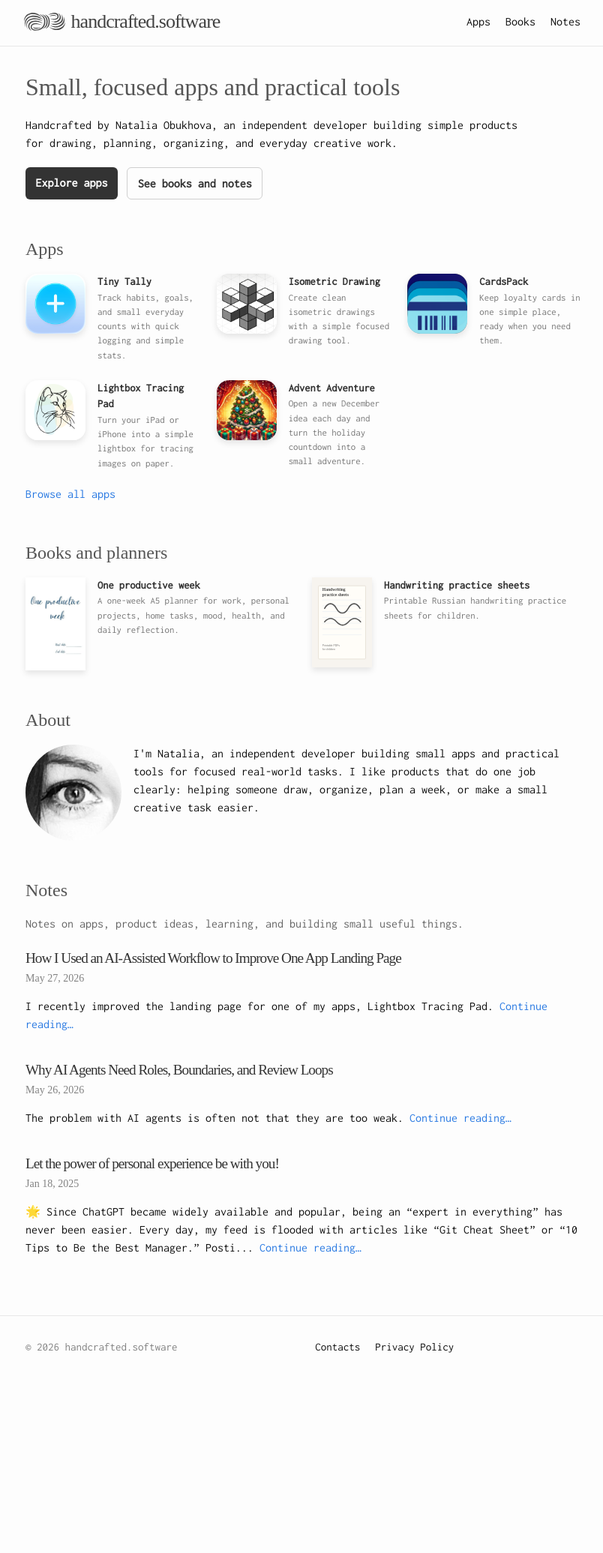
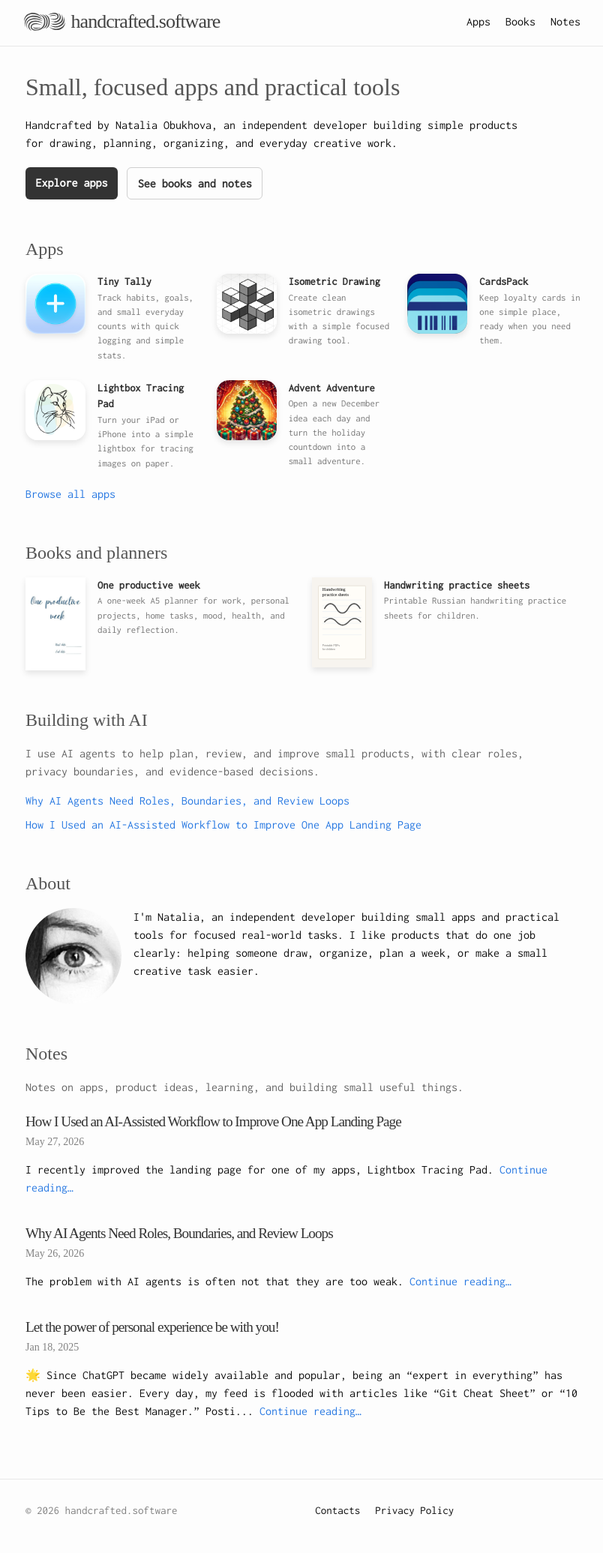
Before and after one commit to handcraftedsoftware/pages, a Jekyll site: the page built from index.md, in a window 1280 px wide. Shown: the whole page at 75% size, without its empty margins (236-1040 px from the left). Built offline with Jekyll 4.4.1, drawn with Linux system fonts in a browser that asks for light colours; some web fonts are replaced; before the commit the page ends 1853 px from its top, so only the background shows below that.

Commit message:
Add homepage Building with AI module

```diff
--- a/_sass/minima/_layout.scss
+++ b/_sass/minima/_layout.scss
@@ -470,6 +470,19 @@
     }
 }
 
+.ai-notes-section {
+    max-width: 42rem;
+}
+
+.ai-notes-list {
+    list-style: none;
+    margin-left: 0;
+
+    li {
+        margin-bottom: 0.5rem;
+    }
+}
+
 .about-content {
     display: flex;
     align-items: flex-start;
--- a/index.md
+++ b/index.md
@@ -68,6 +68,26 @@ title: "Small, focused apps and practical tools"
       </div>
     </section>
 
+    <section id="building-with-ai" class="page-section ai-notes-section">
+        <h2 class="section-header">Building with AI</h2>
+        <p class="section-intro">
+            I use AI agents to help plan, review, and improve small products,
+            with clear roles, privacy boundaries, and evidence-based decisions.
+        </p>
+        <ul class="ai-notes-list">
+            <li>
+                <a href="/posts/ai-agents-roles-boundaries-review-loops">
+                    Why AI Agents Need Roles, Boundaries, and Review Loops
+                </a>
+            </li>
+            <li>
+                <a href="/posts/ai-assisted-lightbox-landing-page-case-study">
+                    How I Used an AI-Assisted Workflow to Improve One App Landing Page
+                </a>
+            </li>
+        </ul>
+    </section>
+
     <section id="about" class="page-section">
         <h2 class="section-header">About</h2>
         <div class="about-content">
```
